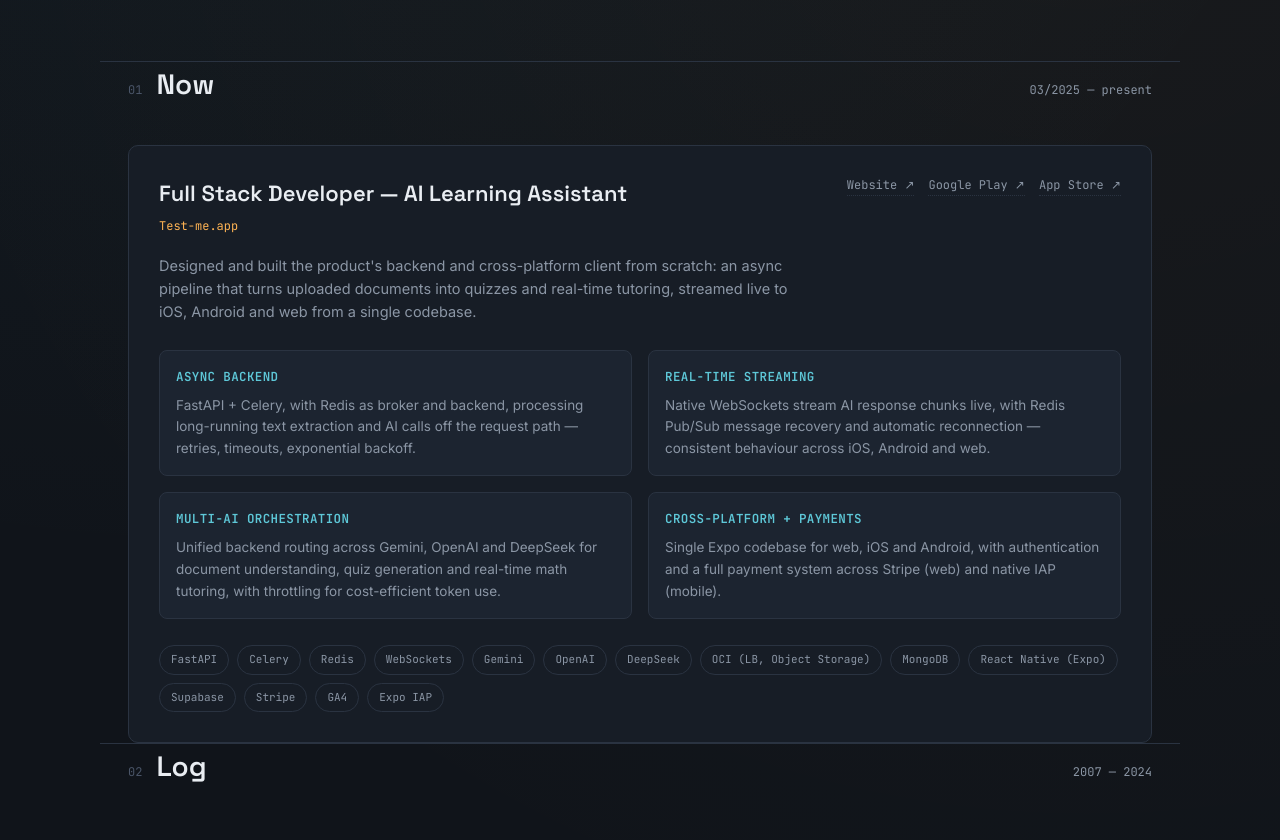
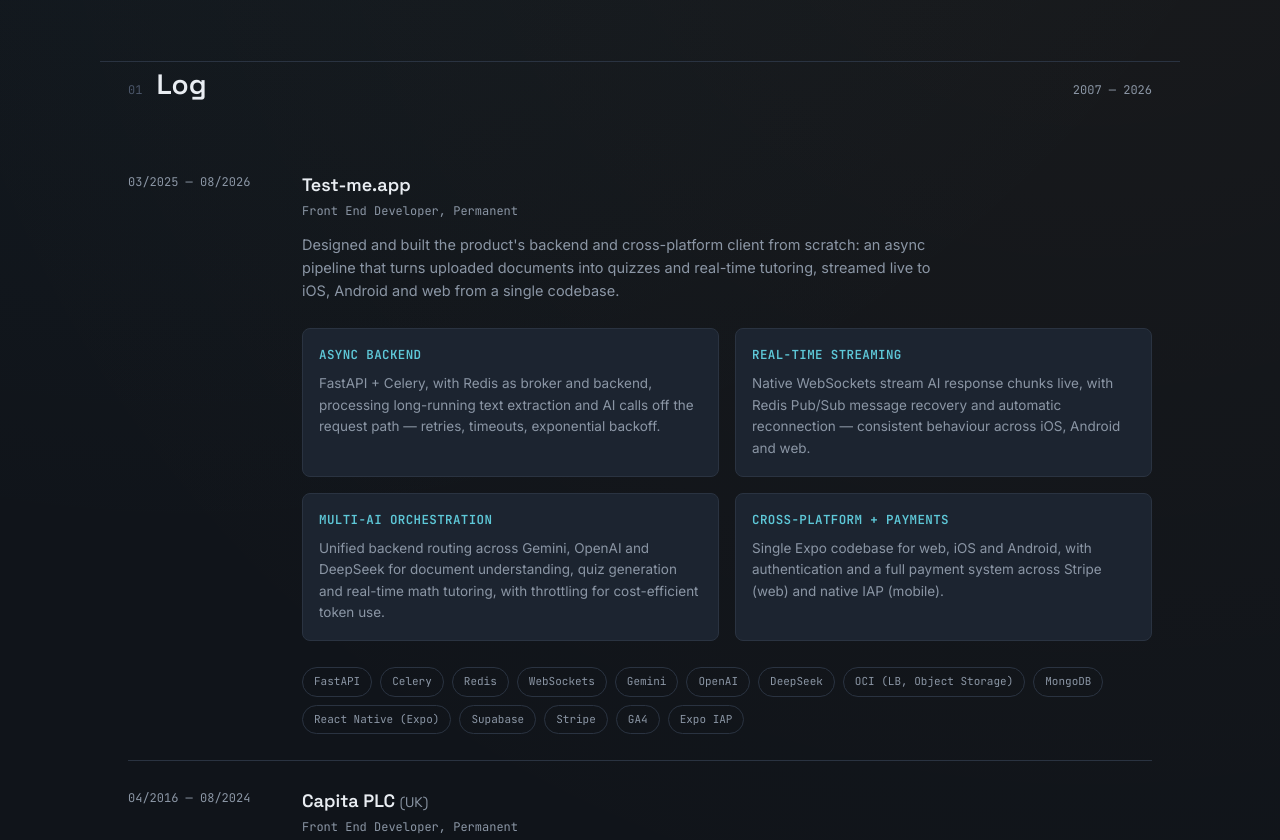
Before and after one commit to lair60/lair60.github.io, a plain HTML site: page index.html in a window 1280 px wide. Shown: the part 696-1536 px from the top of the page. Drawn offline with Linux system fonts and the light colour scheme.

Commit message:
CV updated

```diff
--- a/index.html
+++ b/index.html
@@ -268,7 +268,7 @@
   <div class="nav-inner">
     <div class="nav-id"><span class="dot-live" aria-hidden="true"></span> lair60 — <span data-i18n="navAvail">available for new roles</span></div>
     <nav class="nav-links" aria-label="Primary">
-      <a href="#now" data-i18n="navNow">now</a>
+      <!--<a href="#now" data-i18n="navNow">now</a>-->
       <a href="#log" data-i18n="navLog">log</a>
       <a href="#stack" data-i18n="navStack">stack</a>
       <a href="#contact" data-i18n="navContact">contact</a>
@@ -359,11 +359,11 @@
   </section>
 
   <!-- NOW -->
-  <section id="now" class="wrap">
+  <!--<section id="now" class="wrap">
     <div class="sec-head">
       <span class="sec-num">01</span>
       <h2 class="sec-title" data-i18n="secNow">Now</h2>
-      <span class="sec-sub" data-i18n="secNowSub">03/2025 — present</span>
+      <span class="sec-sub" data-i18n="secNowSub">03/2025 — 08/2026</span>
     </div>
 
     <div class="now-card reveal">
@@ -410,17 +410,54 @@
         <span class="pill">GA4</span><span class="pill">Expo IAP</span>
       </div>
     </div>
-  </section>
+  </section>-->
 
   <!-- LOG -->
   <section id="log" class="wrap">
     <div class="sec-head">
-      <span class="sec-num">02</span>
+      <span class="sec-num">01</span>
       <h2 class="sec-title" data-i18n="secLog">Log</h2>
-      <span class="sec-sub">2007 — 2024</span>
+      <span class="sec-sub">2007 — 2026</span>
     </div>
 
     <div class="reveal">
+	  <div class="log-entry">
+        <div class="log-date">03/2025 — 08/2026</div>
+        <div>
+			<div class="log-company">Test-me.app</div>
+			<div class="log-role" data-i18n="capitaRole">Full Stack Developer — AI Learning Assistant</div>
+			<p style="color:var(--text-dim); font-size:14.5px; max-width:70ch;" data-i18n="nowDesc">
+        Designed and built the product's backend and cross-platform client from scratch: an async pipeline that turns uploaded documents into quizzes and real-time tutoring, streamed live to iOS, Android and web from a single codebase.
+      </p>
+
+      <div class="now-feats">
+        <div class="feat">
+          <h4 data-i18n="feat1h">Async backend</h4>
+          <p data-i18n="feat1p">FastAPI + Celery, with Redis as broker and backend, processing long-running text extraction and AI calls off the request path — retries, timeouts, exponential backoff.</p>
+        </div>
+        <div class="feat">
+          <h4 data-i18n="feat2h">Real-time streaming</h4>
+          <p data-i18n="feat2p">Native WebSockets stream AI response chunks live, with Redis Pub/Sub message recovery and automatic reconnection — consistent behaviour across iOS, Android and web.</p>
+        </div>
+        <div class="feat">
+          <h4 data-i18n="feat3h">Multi-AI orchestration</h4>
+          <p data-i18n="feat3p">Unified backend routing across Gemini, OpenAI and DeepSeek for document understanding, quiz generation and real-time math tutoring, with throttling for cost-efficient token use.</p>
+        </div>
+        <div class="feat">
+          <h4 data-i18n="feat4h">Cross-platform + payments</h4>
+          <p data-i18n="feat4p">Single Expo codebase for web, iOS and Android, with authentication and a full payment system across Stripe (web) and native IAP (mobile).</p>
+        </div>
+      </div>
+
+      <div class="pills">
+        <span class="pill">FastAPI</span><span class="pill">Celery</span><span class="pill">Redis</span>
+        <span class="pill">WebSockets</span><span class="pill">Gemini</span><span class="pill">OpenAI</span>
+        <span class="pill">DeepSeek</span><span class="pill">OCI (LB, Object Storage)</span><span class="pill">MongoDB</span>
+        <span class="pill">React Native (Expo)</span><span class="pill">Supabase</span><span class="pill">Stripe</span>
+        <span class="pill">GA4</span><span class="pill">Expo IAP</span>
+      </div>
+		</div>
+      </div>
       <div class="log-entry">
         <div class="log-date">04/2016 — 08/2024</div>
         <div>
@@ -561,7 +598,7 @@
       <a href="mailto:lair60@yahoo.es">lair60@yahoo.es</a>
       <a href="tel:+447821232546">🇬🇧 +44 7821 232546</a>
       <a href="tel:+34637229134">🇪🇸 +34 637 229 134</a>
-      <a id="website-link" href="https://www.test-me.app" target="_blank" rel="noopener">test-me.app ↗</a>
+      <!--<a id="website-link" href="https://www.test-me.app" target="_blank" rel="noopener">test-me.app ↗</a>-->
     </div>
   </div>
   <div class="copyright">
```
